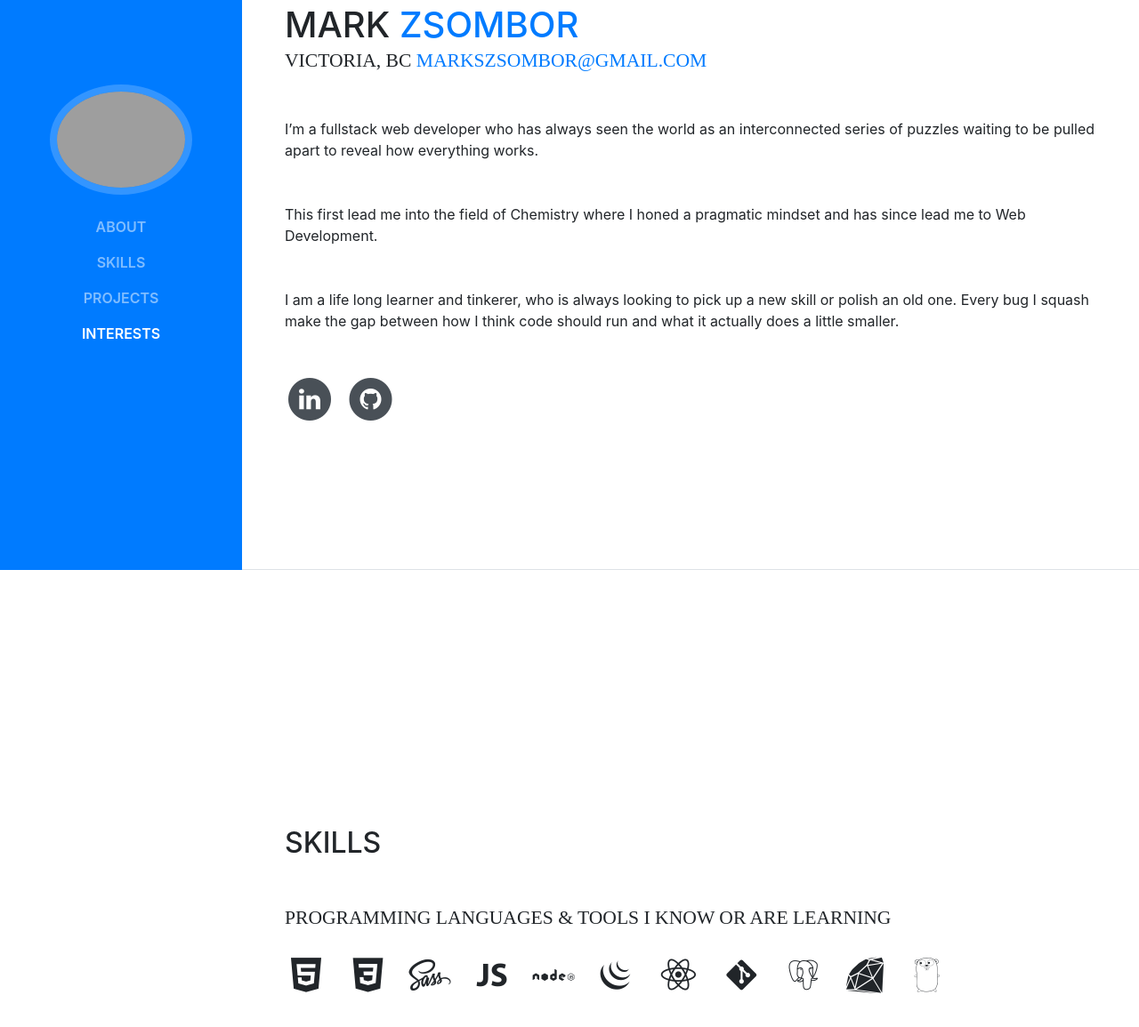
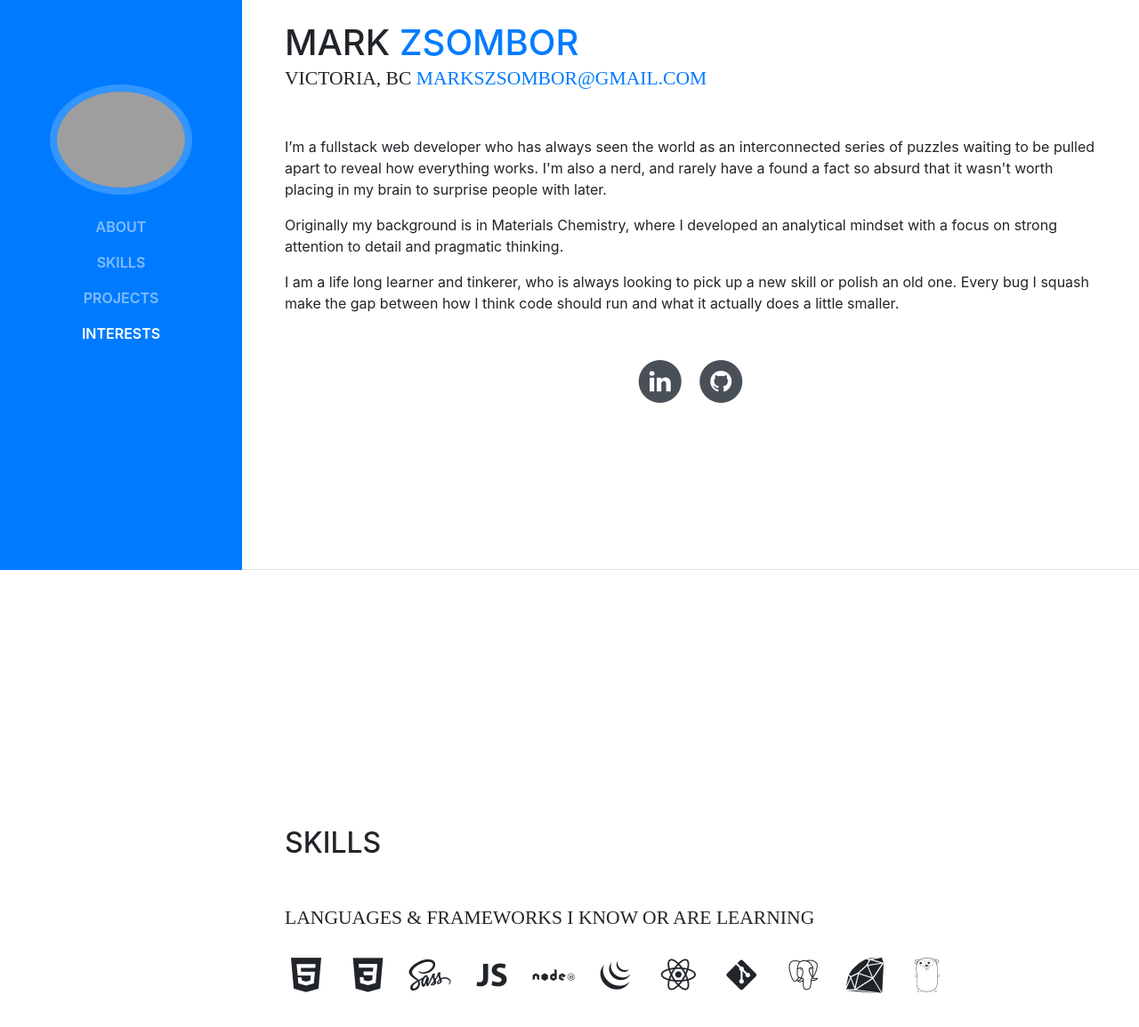
Before and after one commit to MarkZsombor/markzsombor.github.io, a website with bundled scripts: page index.html in a window 1280 px wide. Shown: the part 159-1314 px from the top of the page at 89% size. Built offline with nearby package versions, Linux system fonts and the light colour scheme; grey boxes are pictures that could not be loaded; a web font is replaced by a local one.

Commit message:
updated page content

```diff
--- a/index.html
+++ b/index.html
@@ -66,10 +66,10 @@
           <div class="subheading mb-5">Victoria, BC
             <a href="mailto:markszsombor@gmail.com">markszsombor@gmail.com</a>
           </div>
-          <p class="mb-5">I’m a fullstack web developer who has always seen the world as an interconnected series of puzzles waiting to be pulled apart to reveal how everything works.</p>
-          <p class="mb-5">This first lead me into the field of Chemistry where I honed a pragmatic mindset and has since lead me to Web Development. </p>
+          <p>I’m a fullstack web developer who has always seen the world as an interconnected series of puzzles waiting to be pulled apart to reveal how everything works. I'm also a nerd, and rarely have a found a fact so absurd that it wasn't worth placing in my brain to surprise people with later.</p>
+          <p>Originally my background is in Materials Chemistry, where I developed an analytical mindset with a focus on strong attention to detail and pragmatic thinking.</p>
           <p class="mb-5">I am a life long learner and tinkerer, who is always looking to pick up a new skill or polish an old one. Every bug I squash make the gap between how I think code should run and what it actually does a little smaller.</p>
-          <ul class="list-inline list-social-icons mb-0">
+          <ul class="list-inline list-social-icons mb-0 text-center">
             <li class="list-inline-item">
               <a href="https://www.linkedin.com/in/markzsombor/">
                 <span class="fa-stack fa-lg">
@@ -94,7 +94,7 @@
         <div class="my-auto">
           <h2 class="mb-5">Skills</h2>
 
-          <div class="subheading mb-3">Programming Languages &amp; Tools I know or are learning</div>
+          <div class="subheading mb-3">Languages &amp; Frameworks I know or are learning</div>
           <ul class="list-inline list-icons">
             <li class="list-inline-item">
               <i class="devicons devicons-html5" title="HTML5"></i>
```
